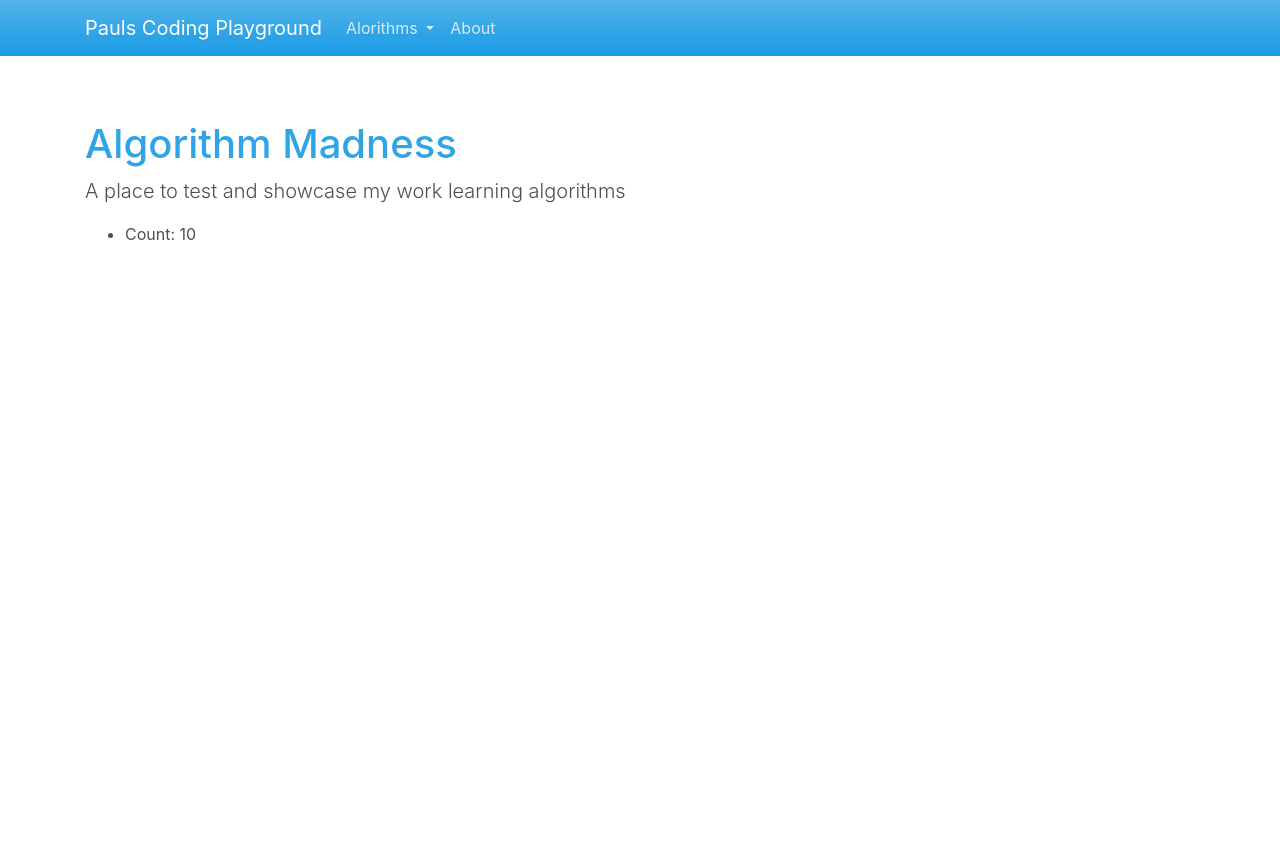
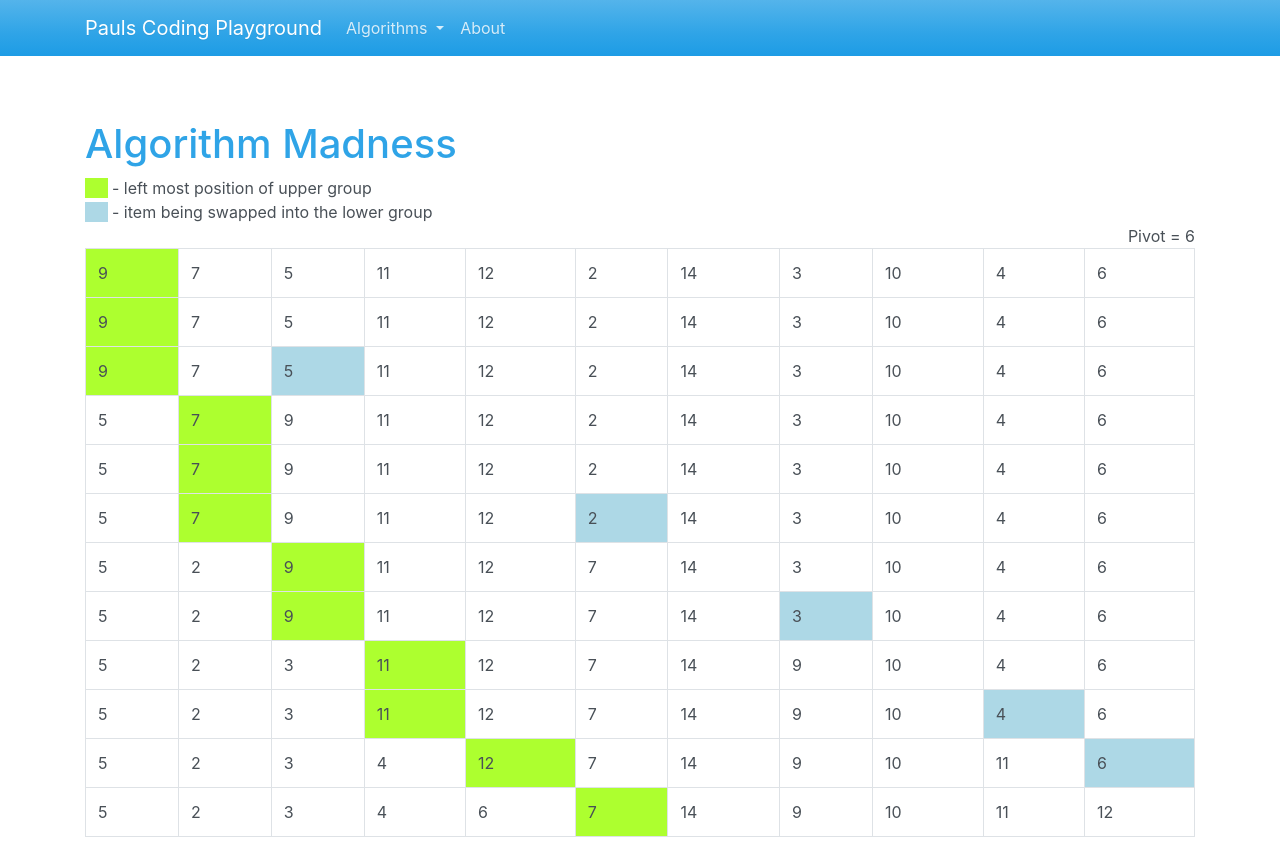
Before and after one commit to paramireze/algos, a PHP site: page /index.php?show=quick-sort in a window 1280 px wide. Before the commit the page ends 240 px from the top, so only its background shows below. Run offline with PHP 8.4, Linux system fonts and the light colour scheme.

Commit message:
modified how pages are rendered

```diff
--- a/algorithms/quick-sort.php
+++ b/algorithms/quick-sort.php
@@ -4,36 +4,78 @@ function do_nothing() {
     cave_man_debugger("I am doing nothing because that is what I do.");
 }
 
-function quick_sort($array, $q) {
+function swap($array, $indexOne, $indexTwo) {
+    $temp = $array[$indexOne];
+    $array[$indexOne] = $array[$indexTwo];
+    $array[$indexTwo] = $temp;
+    return $array;
+}
+
+function is_group_boundary($j, $q) {
+    return $j == $q;
+}
+
+function show_row($array, $r, $q, $i = null) {
+    echo '<tr>';
+    for ($j = 0; $j <= count($array) - 1; $j++) {
+
+        if (is_group_boundary($j, $q)) {
+            echo '<td class="green-highlighting">' . $array[$j] . '</td>';
+        } else {
+            if (!empty($i) && $i == $j) {
+                echo '<td class="lightblue-highlighting">' . $array[$j] . '</td>';
+            } else {
+                echo '<td>' . $array[$j] . '</td>';
+            }
+        }
+    }
+    echo '</tr>';
+}
+
+function quick_sort($array, $p, $r) {
 
     if (count($array) < 2) {
         do_nothing();
     } else {
-        $lower_boundary = 0;
+        $q = 0;
+        echo '<div class="text-right">Pivot = ' . $array[$r] . '</div>';
+        echo '<table class="table table-bordered">';
+        for ($i = $p; $i <= $r - 1; $i++) {
 
-        for ($i = 0; $i <= $q - 1; $i++) {
-            cave_man_debugger($array[$i]);
 
-            if ($array[$i] <= $array[$q]) {
+            if ($array[$i] > $array[$r]) {
+
                 // lower group
-                $lower_boundary++;
+                // swap
+                // increment
+                show_row($array, $r, $q, null);
+
             } else {
-                // upper group
+                show_row($array, $r, $q, $i);
+                $array = swap($array, $i, $q);
+                $q++;
 
             }
         }
+
+
+        show_row($array, $r, $q , count($array) - 1);
+        $array = swap($array, $r, $q);
+        show_row($array, $r, $q + 1 , null);
+        echo '</table>';
+
     }
-
 }
 
 $array = [9, 7, 5, 11, 12, 2, 14, 3, 10, 4, 6];
 
 $count = count($array) - 1;
 
-quick_sort($array, $count);
+?>
+
+<div><span class="green-highlighting"> &nbsp;&nbsp;&nbsp;&nbsp; </span> &nbsp;- left most position of upper group</div>
+<div><span class="lightblue-highlighting"> &nbsp;&nbsp;&nbsp;&nbsp; </span> &nbsp;- item being swapped into the lower group</div>
+<?php
+quick_sort($array, 0, $count);
 
 ?>
-
-<ul>
-    <li>Count: <?php echo $count; ?></li>
-</ul>
--- /dev/null
+++ b/css/style.css
@@ -0,0 +1,7 @@
+.green-highlighting {
+    background-color:greenyellow;
+}
+
+.lightblue-highlighting {
+    background-color:lightblue;
+}
--- a/index.php
+++ b/index.php
@@ -4,23 +4,42 @@
         <meta charset="utf-8">
         <meta http-equiv="X-UA-Compatible" content="IE=edge">
         <meta name="viewport" content="width=device-width, initial-scale=1">
-        <title>Pauls Algo Fun</title>
+        <title>Pauls Coding Playground</title>
 
+        <link rel="stylesheet" href="css/style.css">
         <link rel="stylesheet" href="css/bootstrap.css">
         <link rel="stylesheet" href="css/custom.min.css">
-        <?php include('functions/application.php'); ?>
-
+        <?php include 'functions/application.php'; ?>
     </head>
     <body>
-        <?php include('layout/navigation.php'); ?>
+        <?php
+
+        include 'layout/navigation.php';
+
+        $page_title = 'Welcome';
+        $file_path = 'site/introduction.php';
+
+        if (!empty($_GET['show'])) {
+
+            switch ($_GET['show']) {
+                case 'quick-sort':
+                    $page_title = 'Algorithm Madness';
+                    $file_path = 'algorithms/quick-sort.php';
+                    break;
+
+                default:
+                    $page_title = 'Huh?';
+                    $file_path = 'layout/not-found.php';
+            }
+        }
+        ?>
 
         <div class="container">
             <div class="page-header" id="banner">
 
                 <div class="row">
                     <div class="col-lg-8 col-md-7 col-sm-6">
-                        <h1>Algorithm Madness</h1>
-                        <p class="lead">A place to test and showcase my work learning algorithms</p>
+                        <h1><?php echo $page_title ?></h1>
                     </div>
                     <div class="col-lg-4 col-md-5 col-sm-6">
                         <div class="sponsor">
@@ -29,19 +48,7 @@
                     </div>
                 </div>
             </div>
-            <?php
-
-                if (isset($_GET['show']) && !empty($_GET['show'])) {
-                    $show = $_GET['show'];
-
-                    switch ($show) {
-                        case 'quick-sort':
-                            include('algorithms/quick-sort.php');
-                        break;
-
-                    }
-                }
-            ?>
+            <?php include($file_path); ?>
         </div>
 
         <script src="js/jquery.min.js"></script>
--- a/layout/navigation.php
+++ b/layout/navigation.php
@@ -9,7 +9,7 @@
 
 
                 <li class="nav-item dropdown">
-                    <a class="nav-link dropdown-toggle" data-toggle="dropdown" href="" id="download">Alorithms <span class="caret"></span></a>
+                    <a class="nav-link dropdown-toggle" data-toggle="dropdown" href="" id="download">Algorithms <span class="caret"></span></a>
                     <div class="dropdown-menu" aria-labelledby="download">
                         <a class="dropdown-item" href="<?php echo root_http_path() ?>/index.php?show=quick-sort">Quick Sort</a>
 
--- /dev/null
+++ b/layout/not-found.php
@@ -0,0 +1 @@
+<div>We appear to be lost. Where are we?</div>
--- /dev/null
+++ b/site/introduction.php
@@ -0,0 +1 @@
+<p>This is where I am currently posting the things that interest me most</p>
```
